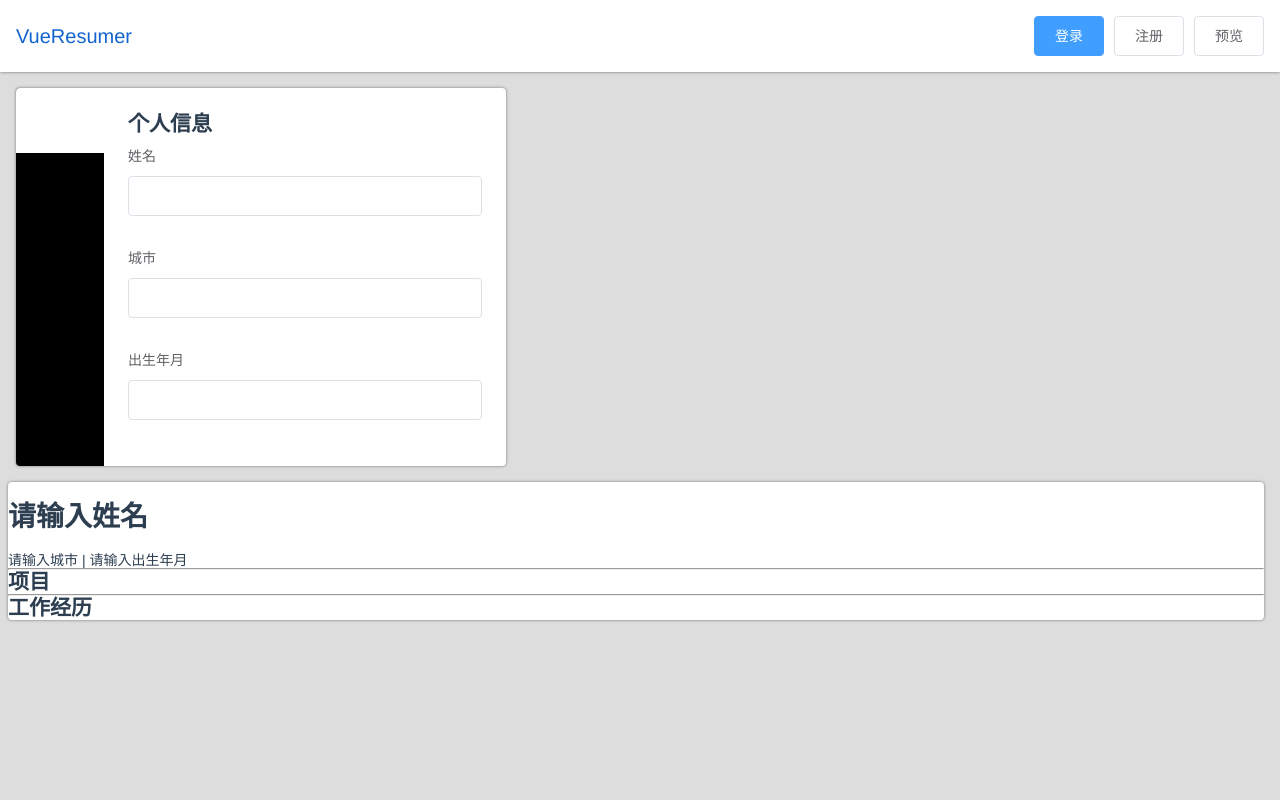
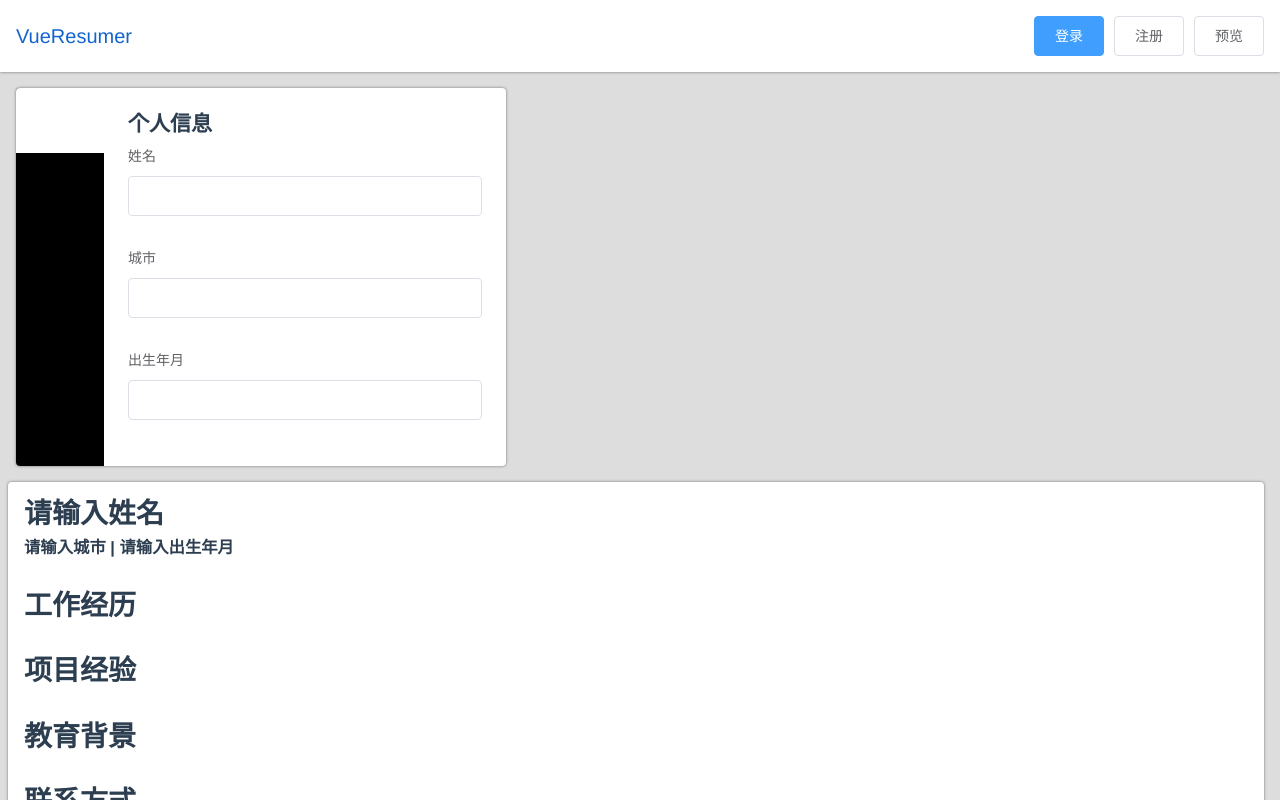
Before and after one commit to qinggge/vue-resume, a Vue app: page / in a window 1280 px wide. Built offline with nearby package versions, Linux system fonts and the light colour scheme.

Commit message:
update CSS

```diff
--- a/src/components/Editor.vue
+++ b/src/components/Editor.vue
@@ -21,7 +21,7 @@
                 <ArrayEditor v-bind:items="resume.workExp" v-bind:labels="{company:'公司',duration:'工作年限',content:'工作内容'}" v-bind:title="'工作经历'"/>
             </li>
             <li v-bind:class="{active: currentTab === 2}">
-                <ArrayEditor v-bind:items="resume.project" v-bind:labels="{name:'项目名称',content:'工作内容'}" v-bind:title="'项目经验'"/>
+                <ArrayEditor v-bind:items="resume.project" v-bind:labels="{name:'项目名称',content:'项目内容'}" v-bind:title="'项目经验'"/>
             </li>
             <li v-bind:class="{active: currentTab === 3}">
                 <ArrayEditor v-bind:items="resume.education" v-bind:labels="{school:'学校',duration:'时间',degree:'学位'}" v-bind:title="'教育背景'"/>
--- a/src/components/Preview.vue
+++ b/src/components/Preview.vue
@@ -1,26 +1,43 @@
 <template>
     <div id="preview">
-        <h1>{{resume.profile.name || '请输入姓名'}}</h1>
-        <p>{{resume.profile.city || '请输入城市'}} | {{resume.profile.birth || '请输入出生年月'}}</p>
+        <section>
+            <h1>{{resume.profile.name || '请输入姓名'}}</h1>
+            <h3>{{resume.profile.city || '请输入城市'}} | {{resume.profile.birth || '请输入出生年月'}}</h3>
+        </section>
+        <hr>
+        <section v-if="filter(resume.workExp)">
+            <h1>工作经历</h1>
+            <ul>
+                <li v-for="workExp in filter(resume.workExp)" :key="workExp.name">
+                    <h3>{{workExp.company}} | {{workExp.duration}}</h3>
+                    <p>{{workExp.content}}</p>
+                </li>
+            </ul>
+        </section>
         <hr>
         <section v-if="filter(resume.project)">
-            <h2>项目</h2>
+            <h1>项目经验</h1>
             <ul>
                 <li v-for="project in filter(resume.project)" :key="project.name">
-                    <h2>{{project.name}}</h2>
+                    <h3>{{project.name}}</h3>
                     <p>{{project.content}}</p>
                 </li>
             </ul>
         </section>
         <hr>
-        <section v-if="filter(resume.workExp)">
-            <h2>工作经历</h2>
+        <section v-if="filter(resume.education)">
+            <h1>教育背景</h1>
             <ul>
-                <li v-for="workExp in filter(resume.workExp)" :key="workExp.name">
-                    <h2>{{workExp.company}} | {{workExp.duration}}</h2>
-                    <p>{{workExp.content}}</p>
+                <li v-for="education in filter(resume.education)" :key="education.name">
+                    <h3>{{education.school}} | {{education.duration}} | {{education.degree}}</h3>
                 </li>
             </ul>
+        </section>
+        <hr>
+        <section>
+            <h1>联系方式</h1>
+            <p>QQ：{{resume.contact.QQ || '请输入您的QQ'}} | 微信：{{resume.contact.wechat || '请输入您的微信'}}</p>
+            <p>手机：{{resume.contact.tel || '请输入您的手机号码'}} | 邮箱：{{resume.contact.email || '请输入您的邮箱地址'}}</p>
         </section>
     </div>
 </template>
@@ -47,5 +64,19 @@ export default {
 </script>
 
 <style>
-
+    #preview section{
+        margin: 8px 16px 16px 16px;
+    }
+    #preview section h1{
+        margin: 16px 0 8px;
+        padding: 0;
+    }
+    #preview section h3{
+        margin: 8px 0;
+    }
+    #preview hr{
+        width: 90%;
+        border: none;
+        height: 1px;
+    }
 </style>
```
Also changed, not shown: 9 other files (tests, documents, lock files or other folders).
